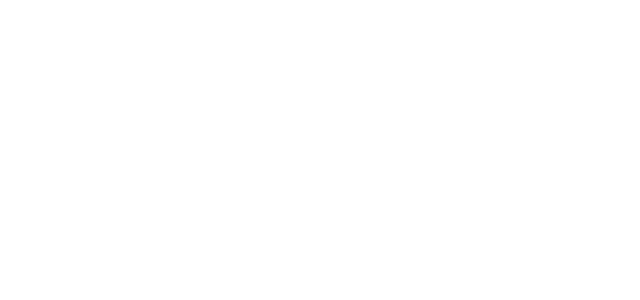
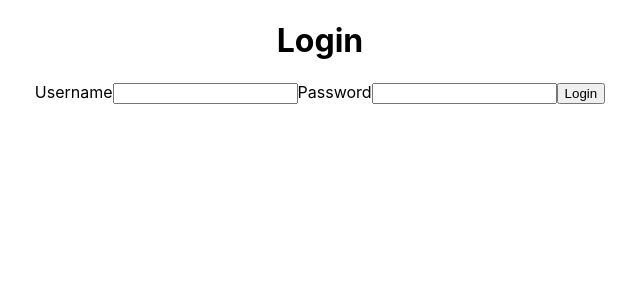
Before and after one commit to VaronLaStrauss/LoginForm, a React (Create React App) app: page / in a window 1280 px wide. Shown: the top 300 px of the page, without its empty margins (320-960 px from the left). Built offline with nearby package versions, Linux system fonts and the light colour scheme.

Commit message:
Added segregated files

```diff
--- a/src/App.tsx
+++ b/src/App.tsx
@@ -1,9 +1,14 @@
 import { Component, ReactNode } from "react";
 import "./App.scss";
+import Login from "./login/Login";
 
 class App extends Component {
   render(): ReactNode {
-    return <div className="App"></div>;
+    return (
+      <div className="App">
+        <Login />
+      </div>
+    );
   }
 }
 
--- /dev/null
+++ b/src/login/Login.scss
@@ -0,0 +1,2 @@
+.login {
+}
--- /dev/null
+++ b/src/login/Login.tsx
@@ -0,0 +1,17 @@
+import { Component, ReactNode } from "react";
+import "./Login.scss";
+
+export default class Login extends Component {
+  render(): ReactNode {
+    return (
+      <form className="login">
+        <h1>Login</h1>
+        <label htmlFor="username">Username</label>
+        <input type="text" id="username" />
+        <label htmlFor="password">Password</label>
+        <input type="password" id="password" />
+        <button type="submit">Login</button>
+      </form>
+    );
+  }
+}
```
Also changed, not shown: src/register/Register.tsx (added, +8 -0 lines), src/register/Register.scss (added).
